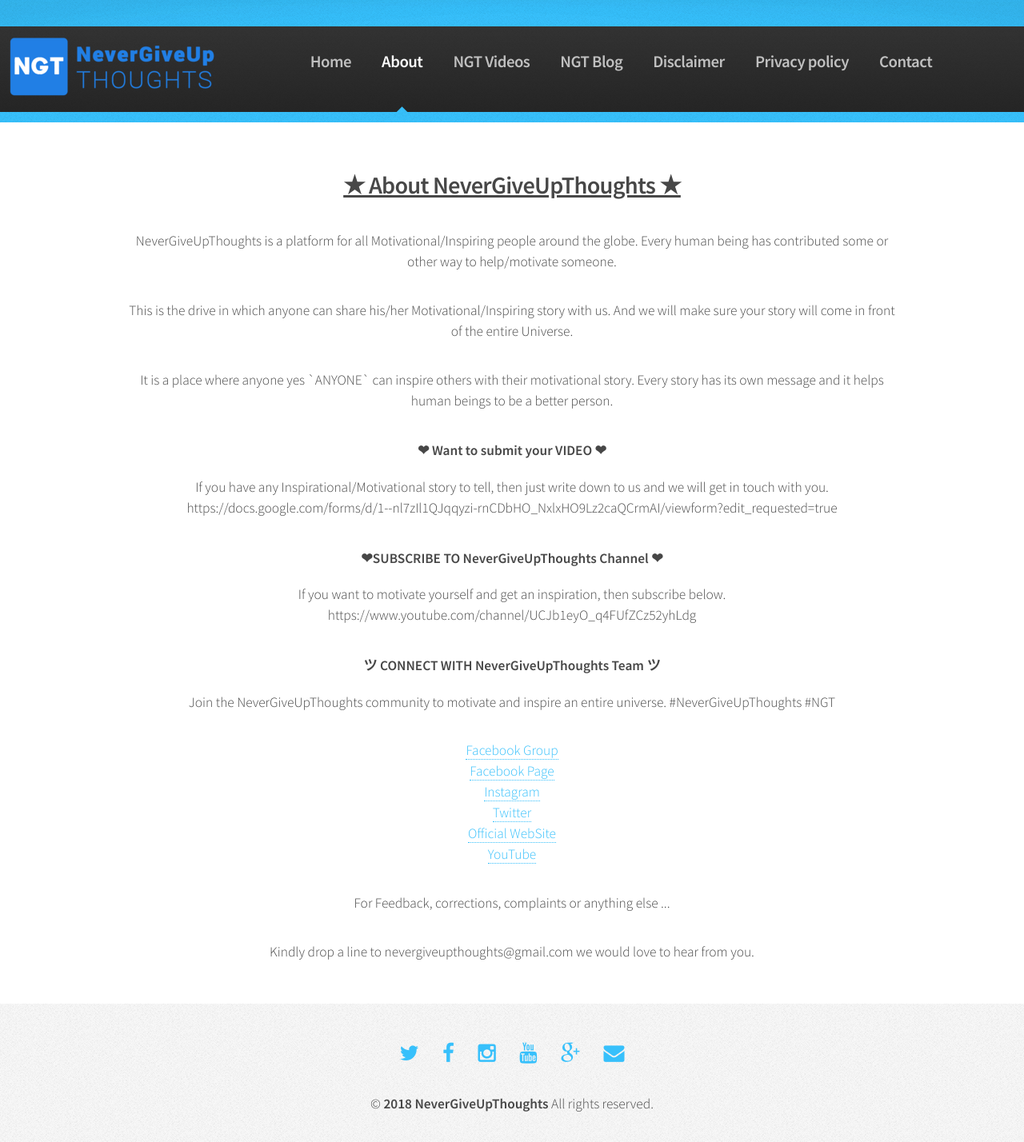
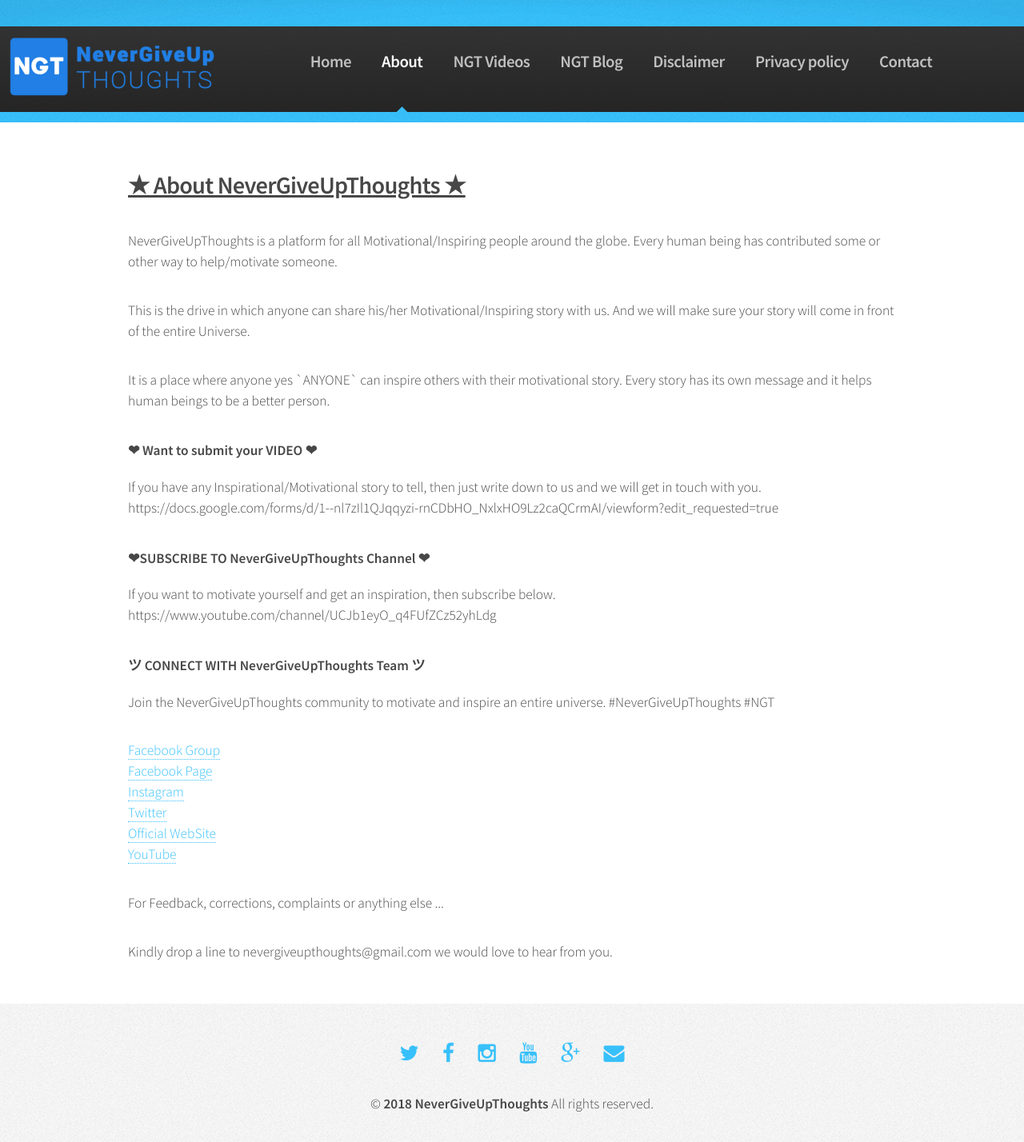
Before and after one commit to NeverGiveUpThoughts/ngt.github.io, a Jekyll site: the page built from about.html, in a window 1280 px wide. Shown: the whole page at 80% size. Built offline with Jekyll 4.4.1, drawn with Linux system fonts in a browser that asks for light colours.

Commit message:
Update about.html

```diff
--- a/about.html
+++ b/about.html
@@ -10,7 +10,7 @@
 
 				<!-- Content -->
 
-					<article>
+					<article style=text-align:left;>
 						<header>
 							<h2><b><u>★  About NeverGiveUpThoughts ★ </u></b></h2>
 
```
